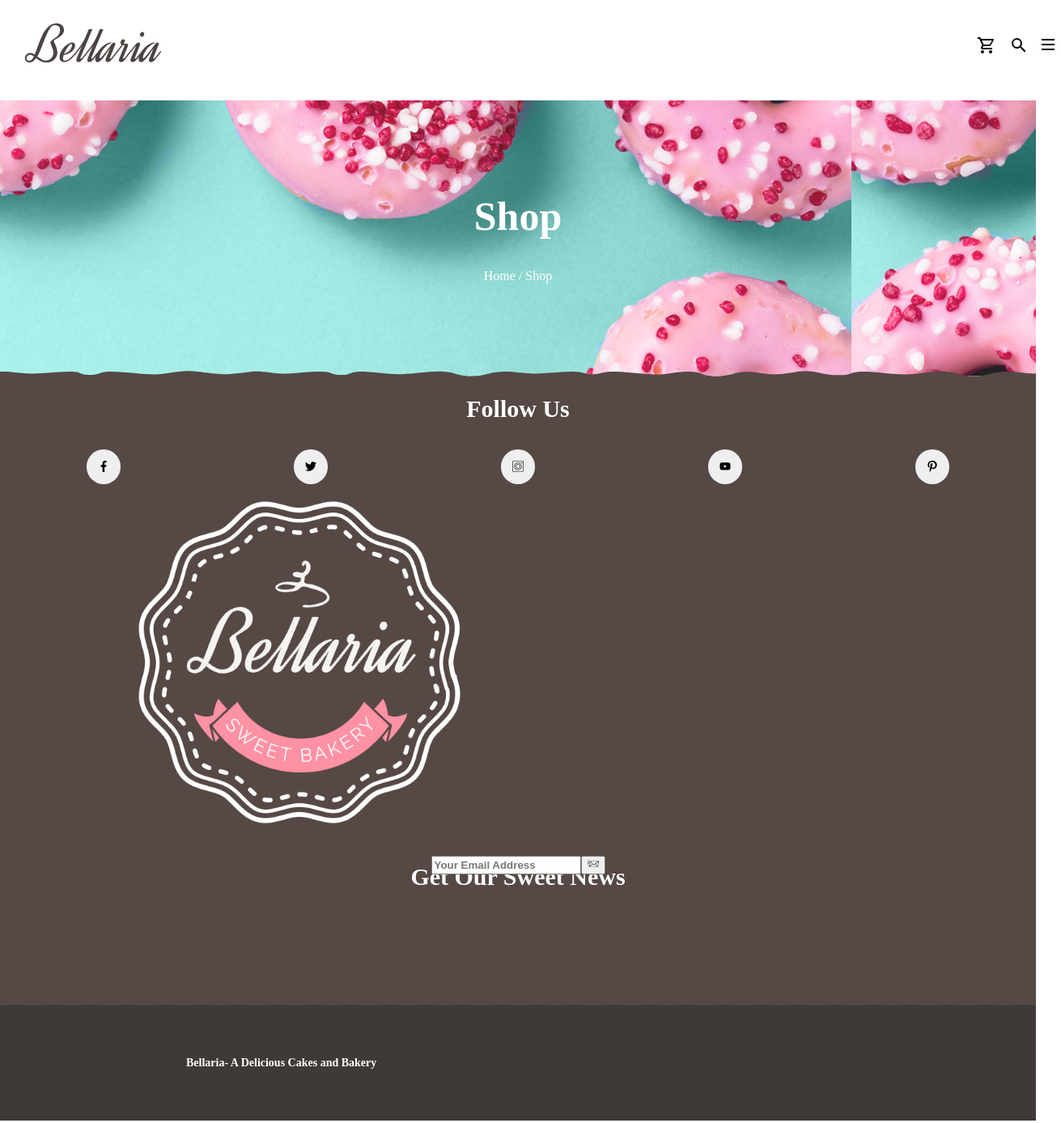
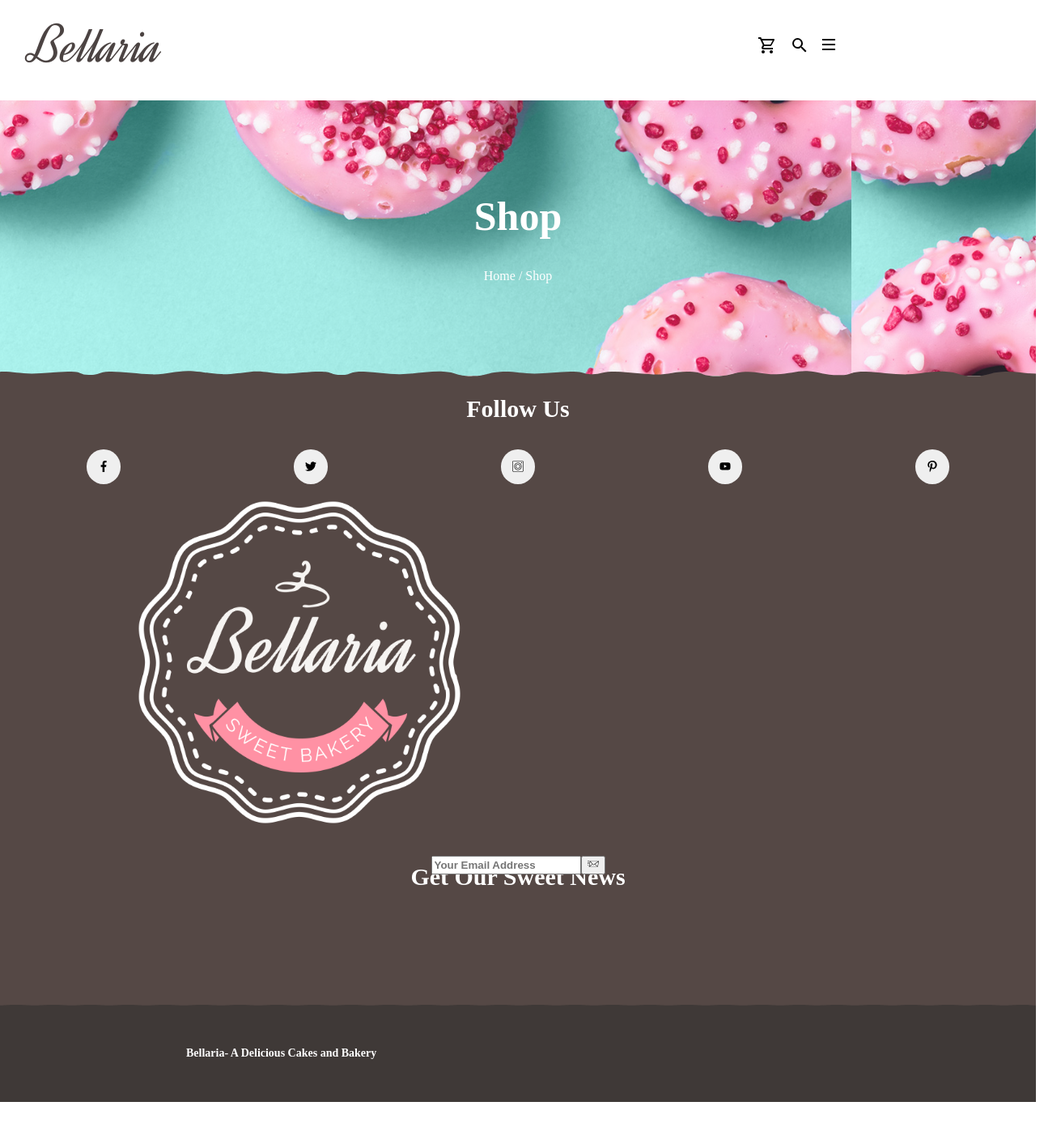
Before and after one commit to prithvi60/Cakery, a React (Create React App) app: page /shop in a window 1280 px wide. Shown: the whole page at 81% size, 1311 px wide, since content can reach past the window. After the commit the page ends 1361 px from the top, so only its background shows below. Built offline with nearby package versions, Linux system fonts and the light colour scheme; a web font is replaced by a local one.

Commit message:
Scroll left fix

```diff
--- a/src/App.css
+++ b/src/App.css
@@ -34,15 +34,14 @@ html,body{
 /* // NAVIGATION BAR // */
 
 .nav-bar{
- display: flex;
-/* position: absolute; */
+display: flex;
 width: 100%;
 height: 118px;
 left: 0px;
 top: 0px;
 justify-content: center;
 background: #FFFFFF;
-/* box-shadow: -8px 7px 32px rgba(255, 10, 10, 0.25); */
+/* overflow-x: hidden; */
 }
 .text-title{
 position: absolute;
@@ -58,20 +57,18 @@ justify-content: flex-start;
 
 }
 .nav-bar nav{
-    position: absolute;
+position: absolute;
 width: 12.28px;
 height: 90px;
-left: 271px;
+margin-left: 30vw;
 top: 17px;
 
 background: #FFFFFF;
 }
 .nav-bar ul{
     display: flex;
-    width: 117px;
+    width: 100%;
     height: 30px;
-    left: 276px;
-
     justify-content:space-between;
     padding: .5rem;
 }
@@ -94,7 +91,6 @@ background: #FFFFFF;
     transform: translateX(-45%);
     background-color:white;
     padding: 14px;
-    overflow: hidden;
     transition: height var(--speed) ease;
     border: 2px solid rgba(0, 128, 0, 0.253);
     border-radius: 10px;
@@ -173,8 +169,8 @@ background: #FFFFFF;
     display: flex;
     flex-direction: column;
     position: absolute;
-    width: 380px;
-    left: -85px;
+    width: 24rem;
+    margin-left:-165px;
     top: 101px;
     z-index: 100;
     transform: translateX(-45%);
@@ -260,11 +256,12 @@ background: #FFFFFF;
     transform: translate(-81.7%,-10%);
     background-color:rgb(0, 0, 0);
     opacity: 0.75;
-    padding: 6.6rem;
+    padding: 6.9rem;
     padding-top: 30vh;
     padding-bottom: 50vh;
-    margin: 1rem;
+    margin-left: 2rem;
     transition: height var(--speed) ease;
+    overflow-x: hidden;
 
 }
 .del-btn{
@@ -296,6 +293,7 @@ background: #FFFFFF;
     width: 100%;
     height: 182px;
     background-color: rgb(223, 238, 248);
+    /* overflow-x: hidden; */
 
 }
 .image-card{
@@ -376,6 +374,7 @@ background: #FFFFFF;
     background-blend-mode: overlay;
     background-color: #dbdada;
     clip-path: url(#toponebg);
+    overflow-x: hidden;
 
 }
 .header-img{ display: flex;
@@ -427,10 +426,8 @@ background: #FFFFFF;
     /* display:flex; */
     z-index: 100;
     position: fixed;
-    transform: translate(310px,720px);
-    /* border:2px solid rgb(235, 175, 230);
-    border-radius: 15px ; */
-
+    margin-top:80vh;
+    margin-left:75vw;
 }
 .page-up svg path:hover{
    opacity: 0;
@@ -536,7 +533,7 @@ background: #FFFFFF;
     width: 100%;
     height: auto;
     transform: translateY(-284px);
-    /* clip-path: url(#botbg); */
+    overflow: hidden;
 }
 .show-grid{
     display: grid;
@@ -586,7 +583,7 @@ background: #FFFFFF;
     background-position-x:0px,50px;
     background-position-y: 0px,0px;
     clip-path:url(#topbg);
-
+    overflow: hidden;
 
 
 }
@@ -648,6 +645,7 @@ background: #FFFFFF;
     width: 100%;
     height: 586px;
     background-color:white ;
+    overflow: hidden;
 
 }
 .cardpic{
@@ -680,6 +678,7 @@ background: #FFFFFF;
     height: 586px;
     background-color:#ff91a4 ;
     clip-path:url(#topbg);
+    overflow: hidden;
 
 }
 .client-container p{
@@ -720,6 +719,7 @@ background: #FFFFFF;
     min-height: 1600px;
     height: auto;
     background-color:white ;
+    overflow: hidden;
 
 }
 
@@ -855,10 +855,10 @@ background: #FFFFFF;
 /* footer */
 .footer{display:flex;
     width: 100%;
-    height: 143px;
+    height: 15vh;
     background-color: #3f3937 ;
     clip-path: url(#toponebg);
-    transform: translateY(-3px);
+    margin-top: -3px ;
 }
 .footer-text{display: flex;
 transform: translateX(60px);
```
